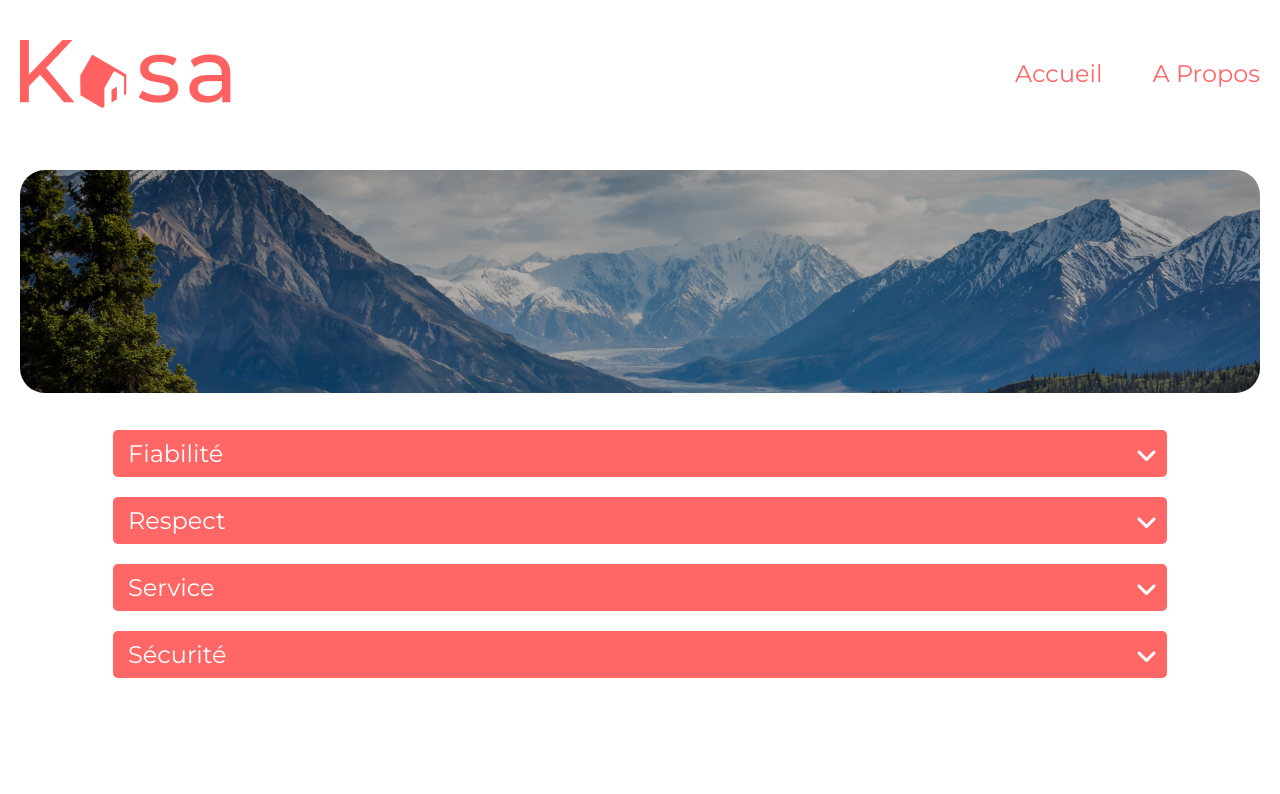
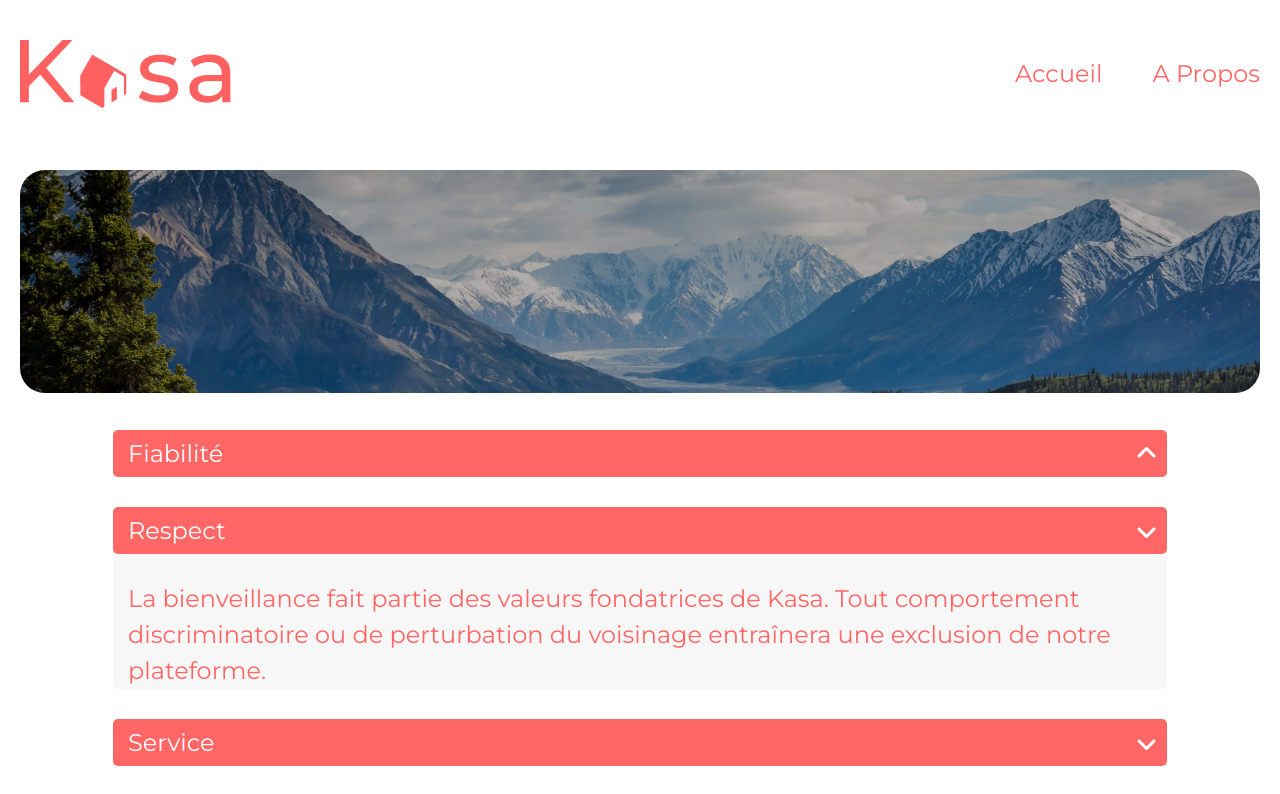
Before and after one commit to marie-lourdes/site-kasa, a React (Create React App) app in the folder Front-end/: page /about in a window 1280 px wide. Shown: the top 794 px of the page. Built offline with nearby package versions, Linux system fonts and the light colour scheme; no server answers.

Commit message:
styledcollapse component: add active key1

```diff
--- a/Front-end/src/bases/StyledGlobal.js
+++ b/Front-end/src/bases/StyledGlobal.js
@@ -42,7 +42,6 @@ h1{
 }
 
 main {
-    min-height: 100vh;
     border-radius: 25px;
     background: ${colors.backgroundMain};
     margin: 3% 0;
--- a/Front-end/src/components/Collapse/StyledCollapse.js
+++ b/Front-end/src/components/Collapse/StyledCollapse.js
@@ -1,27 +1,19 @@
 import styled from "styled-components"
-//import icon styled components
-import { ArrowIosUpward } from '@styled-icons/evaicons-solid/ArrowIosUpward'
 
-import FontAwesome from "../FontAwesome";
+//import icon font Awesomestyled components
+import FontAwesome from "../FontAwesome"
+
 //Rc- collapse
 import RcCollapse, { Panel } from "rc-collapse"
 
 import colors from "../../utils/colors"
-
-const IconArrow = styled(ArrowIosUpward)`
-  color: ${colors.secondary};
-
-
-`
-console.log("IconArrow", IconArrow)
-
 
 const StyledCollapseContainer = styled(RcCollapse)`
  width: 85%;
 `
 const StyledPanel = styled(RcCollapse.Panel)`
 background: ${colors.backgroundMain};
-margin-bottom: 20px;
+margin-bottom: 30px;
 position: relative;
 line-height: 1.5em;
 font-size: 1.5em;
@@ -42,9 +34,11 @@ width: 100%;
    padding-left: 15px;
 }
 .rc-collapse-content-box{
-    padding: 20px 10px 0 15px;
+    padding: 27px 10px 0 15px;
+
 
 }
+
 
 .rc-collapse-expand-icon{
     color: ${colors.backgroundBlack};
@@ -52,6 +46,7 @@ width: 100%;
     position: absolute;
     right:10px;
    ${({ arrow }) => arrow === "bottom-arrow" && `transform: rotate(180deg);`};
+
 }
 `
 export { StyledCollapseContainer, StyledPanel }
--- a/Front-end/src/components/Collapse/index.jsx
+++ b/Front-end/src/components/Collapse/index.jsx
@@ -1,5 +1,5 @@
 
-import React, { useState, useRef } from "react"
+import React, { useState, useEffect } from "react"
 import PropTypes from 'prop-types';
 import FontAwesome from "../FontAwesome/index.jsx";
 
@@ -8,15 +8,21 @@ import contentPanel from "../../utils/dataPanel.js"
 //styled component
 import { StyledCollapseContainer, StyledPanel } from "./StyledCollapse"
 
+
 function CollapseAbout({ children }) {
     const [key, setActiveKey] = useState(0)
-    const [openPanel0, setPanel0] = useState(false)
+    const [openPanel0, setPanel0] = useState(true)
     const [openPanel1, setPanel1] = useState(false)
     const [openPanel2, setPanel2] = useState(false)
     const [openPanel3, setPanel3] = useState(false)
+    useEffect(() => {
+        return setActiveKey(1)
+
+    }, [openPanel0, openPanel2, openPanel3])
+
 
     return (
-        <StyledCollapseContainer accordion={false} >
+        <StyledCollapseContainer accordion={false} activeKey={key}  >
             <StyledPanel
                 key={0}
                 arrow={openPanel0 ? "top-arrow" : "bottom-arrow"}
@@ -29,24 +35,25 @@ function CollapseAbout({ children }) {
                 onClick={() => setPanel0(openPanel0 ? false : true)}
             >
                 {contentPanel[0]["content"]}
+            </StyledPanel>
 
-
-            </StyledPanel>
             <StyledPanel
                 key={1}
+                destroyInactivePanel={true}
                 arrow={openPanel1 ? "top-arrow" : "bottom-arrow"}
                 header={contentPanel[1]["title"]}
-                isActive={true}
-                destroyInactivePanel={true}
                 expandIcon={FontAwesome}
                 headerClass="my-header-class"
                 className="title-collapse"
                 showArrow={true}
                 onClick={() => setPanel1(openPanel1 ? false : true)}
+
+
             >
                 {contentPanel[1]["content"]}
 
             </StyledPanel>
+
             <StyledPanel
                 key={2}
                 arrow={openPanel2 ? "top-arrow" : "bottom-arrow"}
@@ -62,6 +69,7 @@ function CollapseAbout({ children }) {
                 {contentPanel[2]["content"]}
 
             </StyledPanel>
+
             <StyledPanel
                 key={3}
                 arrow={openPanel3 ? "top-arrow" : "bottom-arrow"}
@@ -79,6 +87,10 @@ function CollapseAbout({ children }) {
             </StyledPanel>
         </StyledCollapseContainer >
     )
+    function desactiveKey() {
+        setActiveKey(0)
+
+    }
 
 }
 
```
Also changed, not shown: Front-end/src/components/DropDownClose/index.jsx (deleted), Front-end/src/components/DropDownLargeClose/index.jsx (deleted), Front-end/src/components/DropDownOpen/index.jsx (deleted), Front-end/src/components/Panel/StyledPanel.js (added), Front-end/src/components/Panel/index.jsx (deleted).
